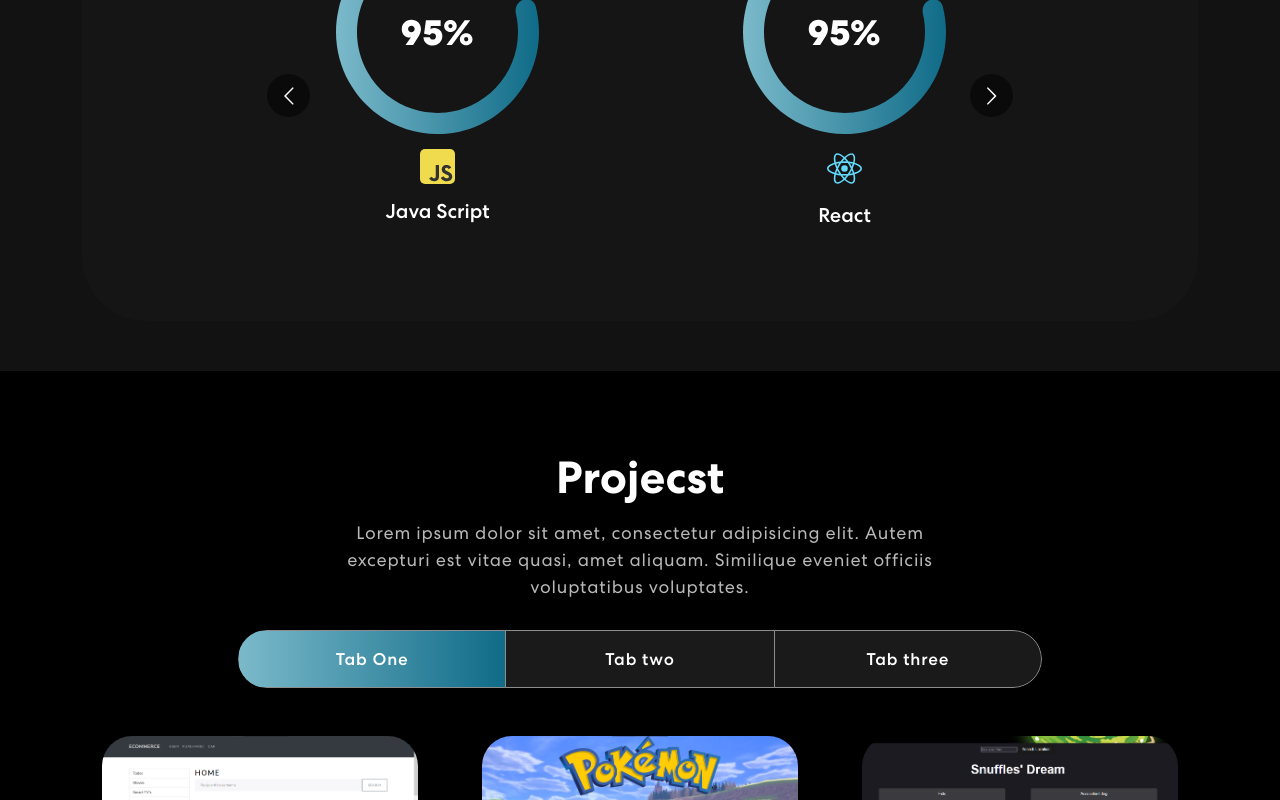
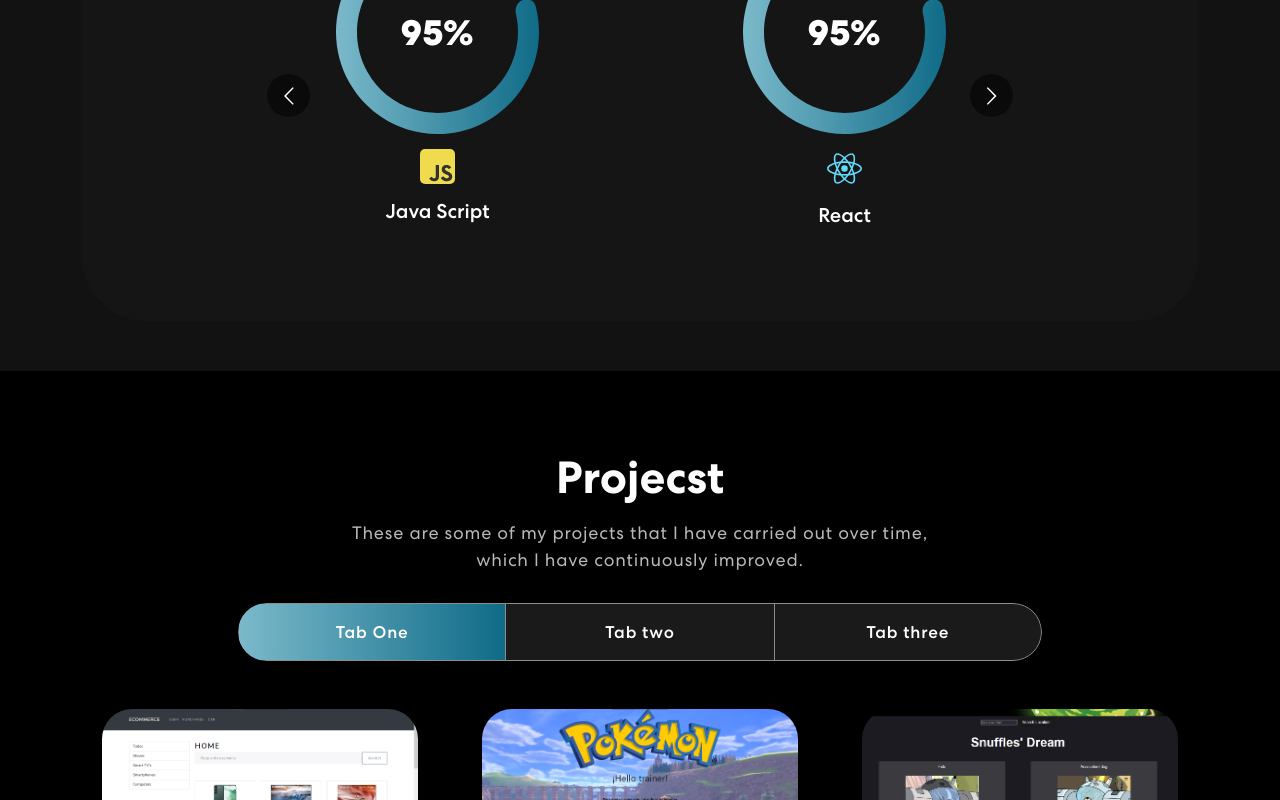
Before and after one commit to Andree1103/PortafolioPro, a React (Vite) app: page / in a window 1280 px wide. Shown: the part 985-1785 px from the top of the page. Built offline with nearby package versions, Linux system fonts and the light colour scheme.

Commit message:
final 1.0

```diff
--- a/src/components/Banner.jsx
+++ b/src/components/Banner.jsx
@@ -71,7 +71,10 @@ const Banner = () => {
                     willing to change and teamwork management. I like to fulfill
                     and be responsible in any problem or work.
                   </p>
-                  <a href="./src/assets/documents/cvpro1.0.pdf" download>
+                  <a
+                    href="https://www.docdroid.net/N4DFVNV/cvpro10-pdf"
+                    target="_blank"
+                  >
                     Download CV
                     <ArrowRightCircle size={25} />
                   </a>
--- a/src/components/NavBars.jsx
+++ b/src/components/NavBars.jsx
@@ -75,13 +75,16 @@ const NavBars = () => {
           </Nav>
           <span className="navbar-text">
             <div className="social-icon">
-              <a href="https://www.linkedin.com/in/andree-chiquis-06a4aa211/">
+              <a
+                href="https://www.linkedin.com/in/andree-chiquis-06a4aa211/"
+                target="_blank"
+              >
                 <img src={navIcon1} alt="" />
               </a>
-              <a href="https://github.com/Andree1103">
+              <a href="https://github.com/Andree1103" target="_blank">
                 <img src={navIcon2} alt="" />
               </a>
-              <a href="https://www.instagram.com/j11_andree/">
+              <a href="https://www.instagram.com/j11_andree/" target="_blank">
                 <img src={navIcon3} alt="" />
               </a>
             </div>
--- a/src/components/ProjectCards.jsx
+++ b/src/components/ProjectCards.jsx
@@ -5,7 +5,7 @@ const ProjectCards = ({ title, description, imgUrl, URL }) => {
   return (
     <Col sm={8} md={4} style={{ justifyContent: "center" }}>
       <div className="proj-imgbx">
-        <a href={URL} style={{ color: "white" }}>
+        <a href={URL} style={{ color: "white" }} target="_blank">
           <img src={imgUrl} alt="IMG not Found" />
           <div className="proj-txtx">
             <h4>{title}</h4>
--- a/src/components/Projects.jsx
+++ b/src/components/Projects.jsx
@@ -119,9 +119,8 @@ const Projects = () => {
                 >
                   <h2>Projecst</h2>
                   <p>
-                    Lorem ipsum dolor sit amet, consectetur adipisicing elit.
-                    Autem excepturi est vitae quasi, amet aliquam. Similique
-                    eveniet officiis voluptatibus voluptates.
+                    These are some of my projects that I have carried out over
+                    time, which I have continuously improved.
                   </p>
                   <Tab.Container id="projects-tabs" defaultActiveKey="first">
                     <Nav
```
